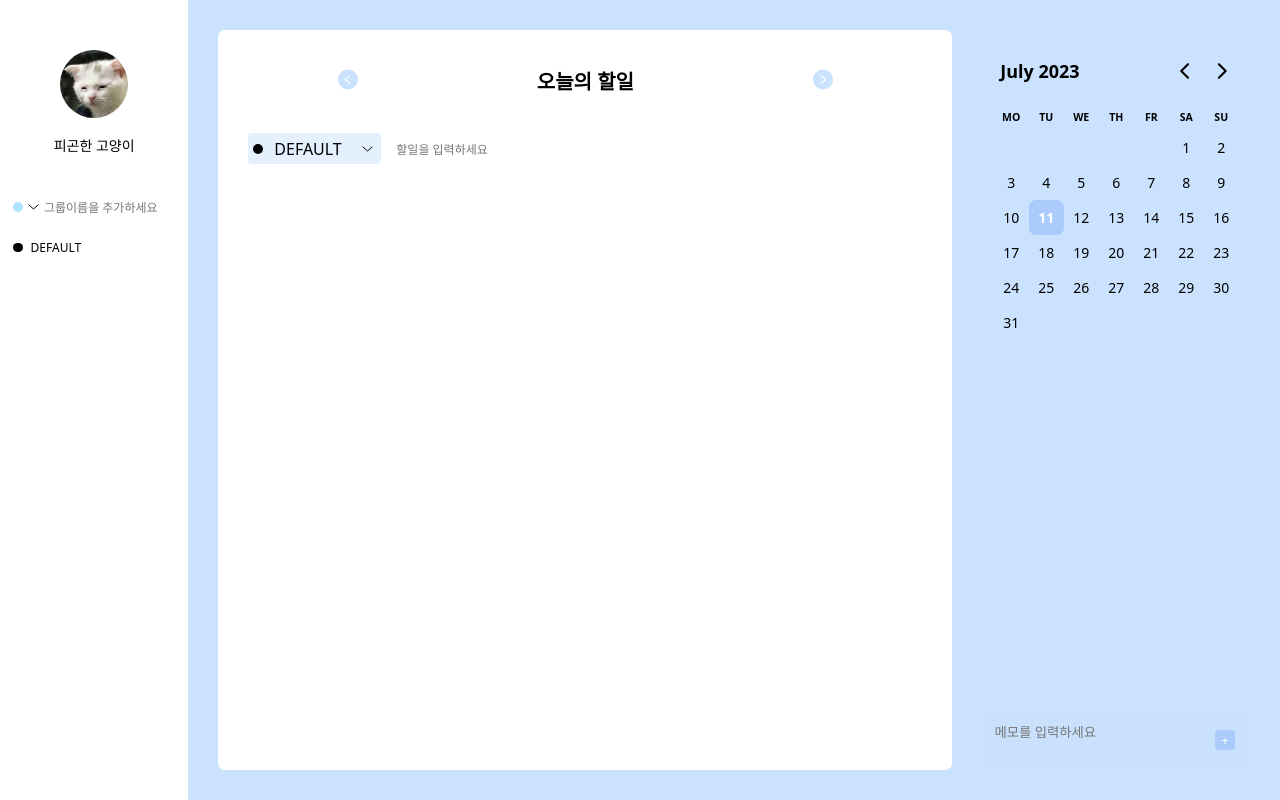
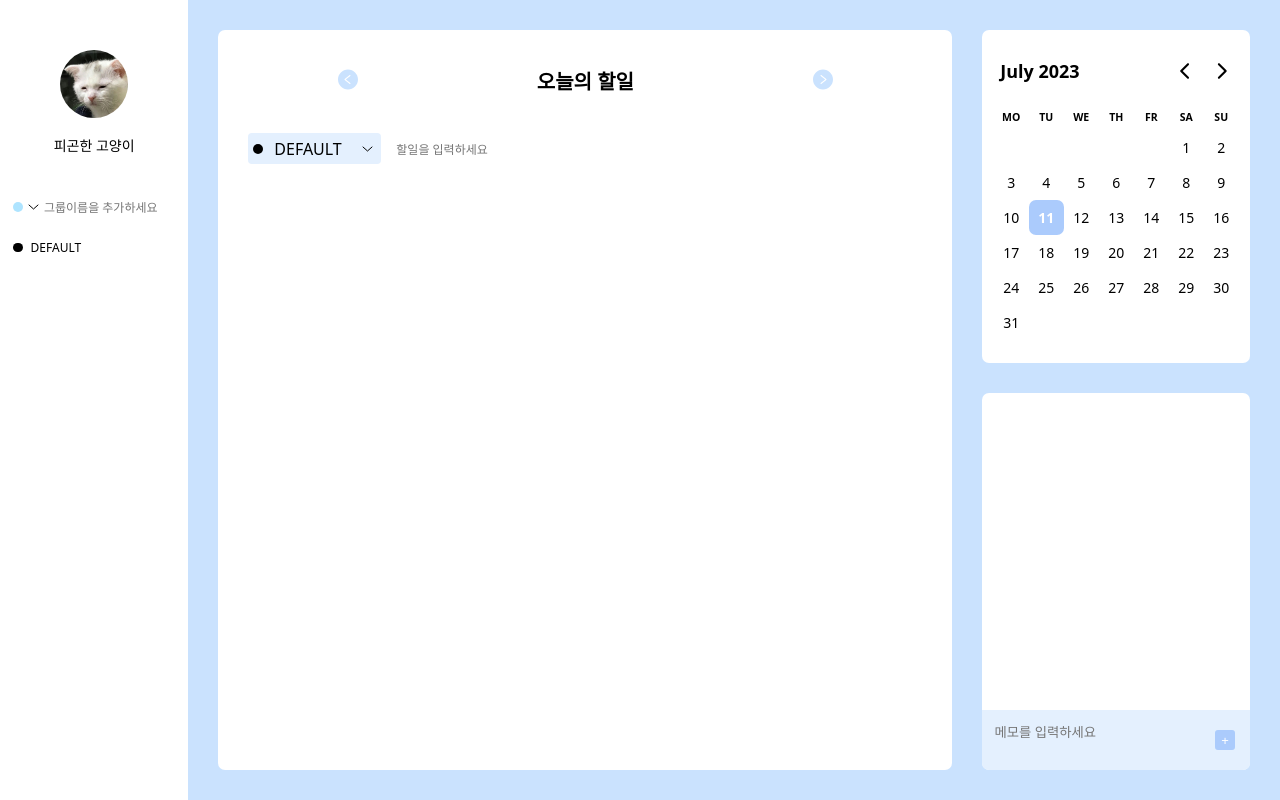
Before and after one commit to cheonyeji/willing, a React (Create React App) app: page / in a window 1280 px wide. Built offline with nearby package versions, Linux system fonts and the light colour scheme.

Commit message:
UI 맞춰서 컴포넌트 스타일링

```diff
--- a/src/pages/RightSidePage.tsx
+++ b/src/pages/RightSidePage.tsx
@@ -1,3 +1,4 @@
+import { styled } from "styled-components";
 import ShowCalendar from "../components/calendar/ShowCalendar";
 import MemoPage from "./MemoPage";
 
@@ -6,10 +7,23 @@ type pageProps = { className: string };
 function RightSidePage(props: pageProps) {
   return (
     <div className={props.className}>
-      <ShowCalendar />
-      <MemoPage />
+      <ShowCalendarWrapper className="" />
+      <MemoPageWrapper className="" />
     </div>
   );
 }
 
 export default RightSidePage;
+
+const ShowCalendarWrapper = styled((props: pageProps) => (
+  <ShowCalendar {...props} />
+))`
+  background-color: #ffffff;
+  border-radius: 7px;
+  margin-bottom: 30px;
+`;
+
+const MemoPageWrapper = styled((props: pageProps) => <MemoPage {...props} />)`
+  background-color: #ffffff;
+  border-radius: 7px;
+`;
```
